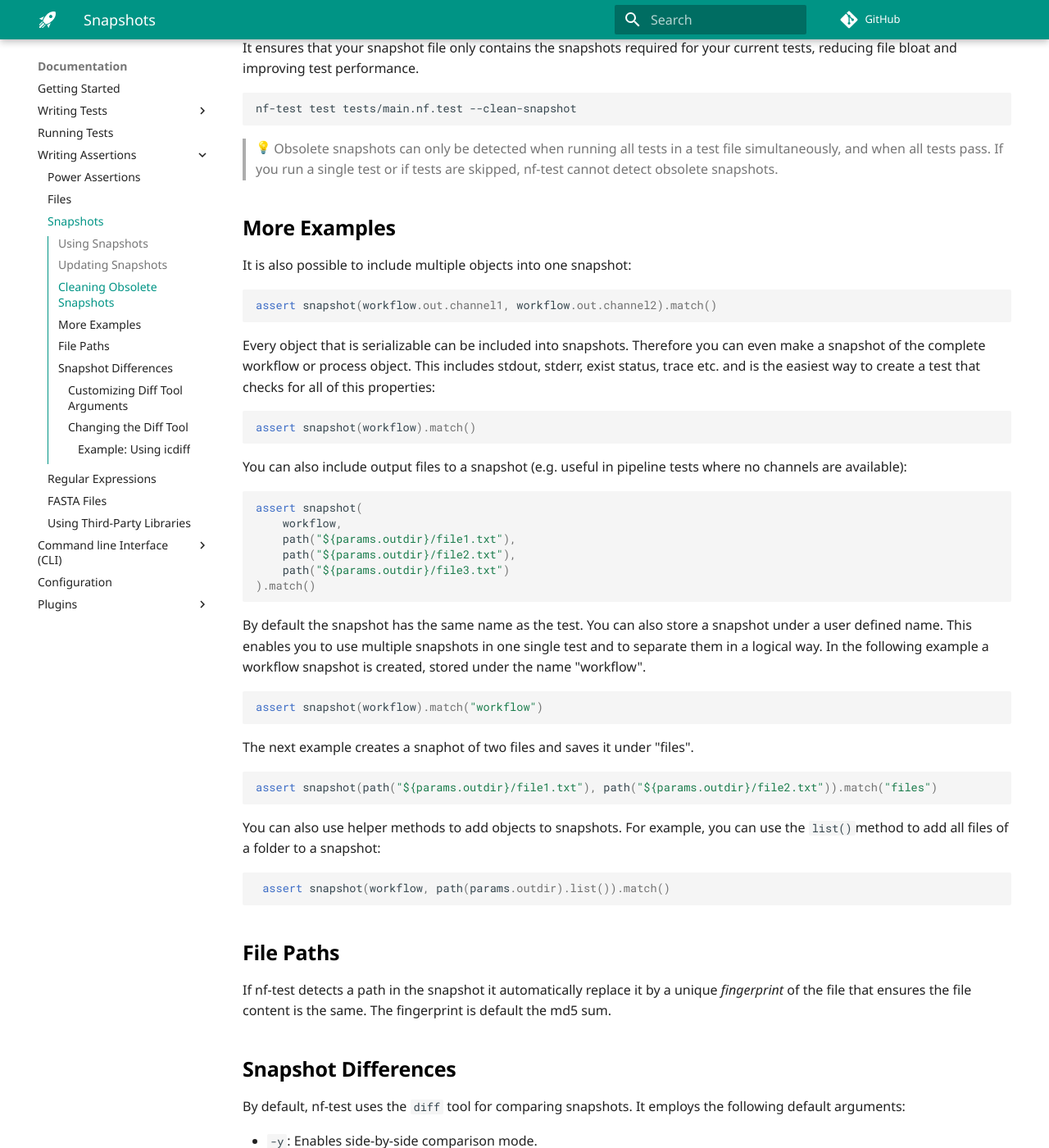
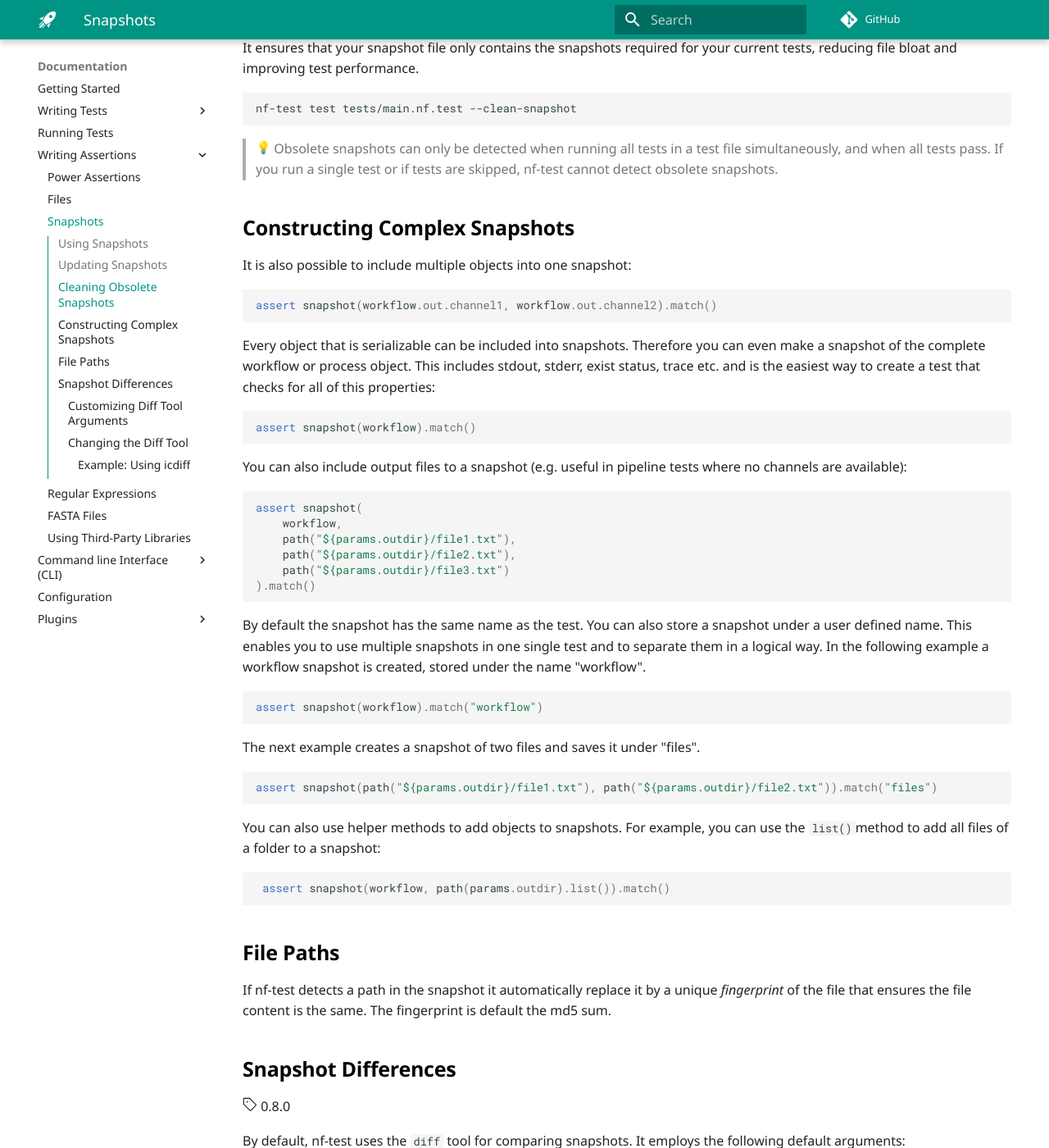
Before and after one commit to askimed/nf-test, an MkDocs documentation site: the page built from docs/docs/assertions/snapshots.md, in a window 1280 px wide and 1400 px high, scrolled down 1447 px. Shown: the whole window at 82% size. Built offline with MkDocs 1.6.1 and Material for MkDocs 9.7.7, drawn with Linux system fonts in a browser that asks for light colours; emoji names are drawn with the system emoji font; some web fonts are replaced; comment, search, counter and statistics services are not loaded.

Commit message:
Improve documentation of snapshots

````diff
--- a/docs/docs/assertions/snapshots.md
+++ b/docs/docs/assertions/snapshots.md
@@ -56,7 +56,7 @@ nf-test test tests/main.nf.test --clean-snapshot
 >:bulb: Obsolete snapshots can only be detected when running all tests in a test file simultaneously, and when all tests pass. If you run a single test or if tests are skipped, nf-test cannot detect obsolete snapshots.
 
 
-## More Examples
+## Constructing Complex Snapshots
 
 It is also possible to include multiple objects into one snapshot:
 
@@ -87,7 +87,7 @@ By default the snapshot has the same name as the test. You can also store a snap
 assert snapshot(workflow).match("workflow")
 ```
 
-The next example creates a snaphot of two files and saves it under "files".
+The next example creates a snapshot of two files and saves it under "files".
 
 ```Groovy
 assert snapshot(path("${params.outdir}/file1.txt"), path("${params.outdir}/file2.txt")).match("files")
@@ -105,6 +105,8 @@ If nf-test detects a path in the snapshot it automatically replace it by a uniqu
 
 
 ## Snapshot Differences
+
+:octicons-tag-24: 0.8.0
 
 By default, nf-test uses the `diff` tool for comparing snapshots. It employs the following default arguments:
 
````
